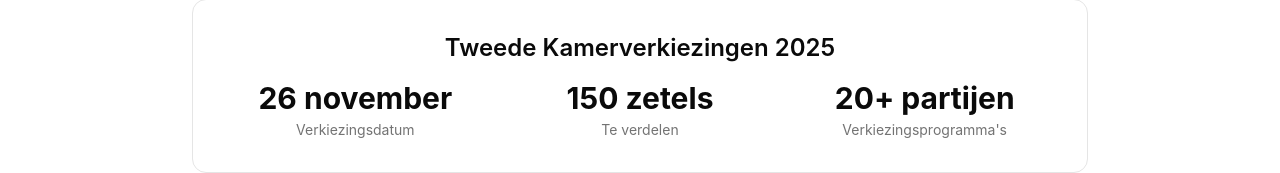
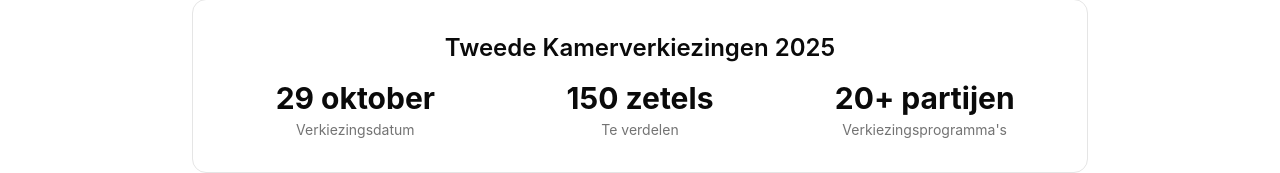
Before and after one commit to M-Sahin/omgekeerde-stemwijzer-frontend, a Next.js app: page / in a window 1280 px wide. Shown: the part 531-704 px from the top of the page. Built offline with nearby package versions, Linux system fonts and the light colour scheme; no server answers.

Commit message:
fix: update election date

```diff
--- a/app/page.tsx
+++ b/app/page.tsx
@@ -78,7 +78,7 @@ export default function LandingPage() {
           <h2 className="text-xl md:text-2xl font-semibold mb-4 text-center">Tweede Kamerverkiezingen 2025</h2>
           <div className="grid grid-cols-1 md:grid-cols-3 gap-6 text-center">
             <div>
-              <div className="text-2xl md:text-3xl font-bold text-foreground">26 november</div>
+              <div className="text-2xl md:text-3xl font-bold text-foreground">29 oktober</div>
               <div className="text-sm text-muted-foreground mt-1">Verkiezingsdatum</div>
             </div>
             <div>
```
